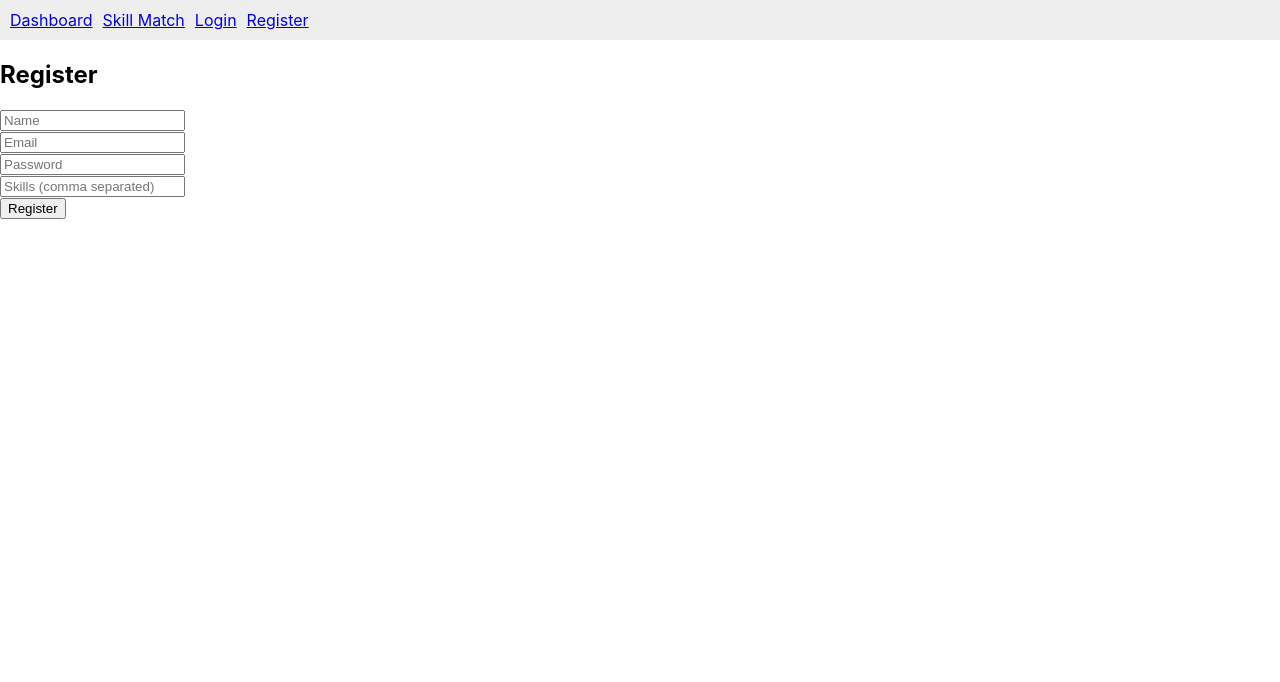
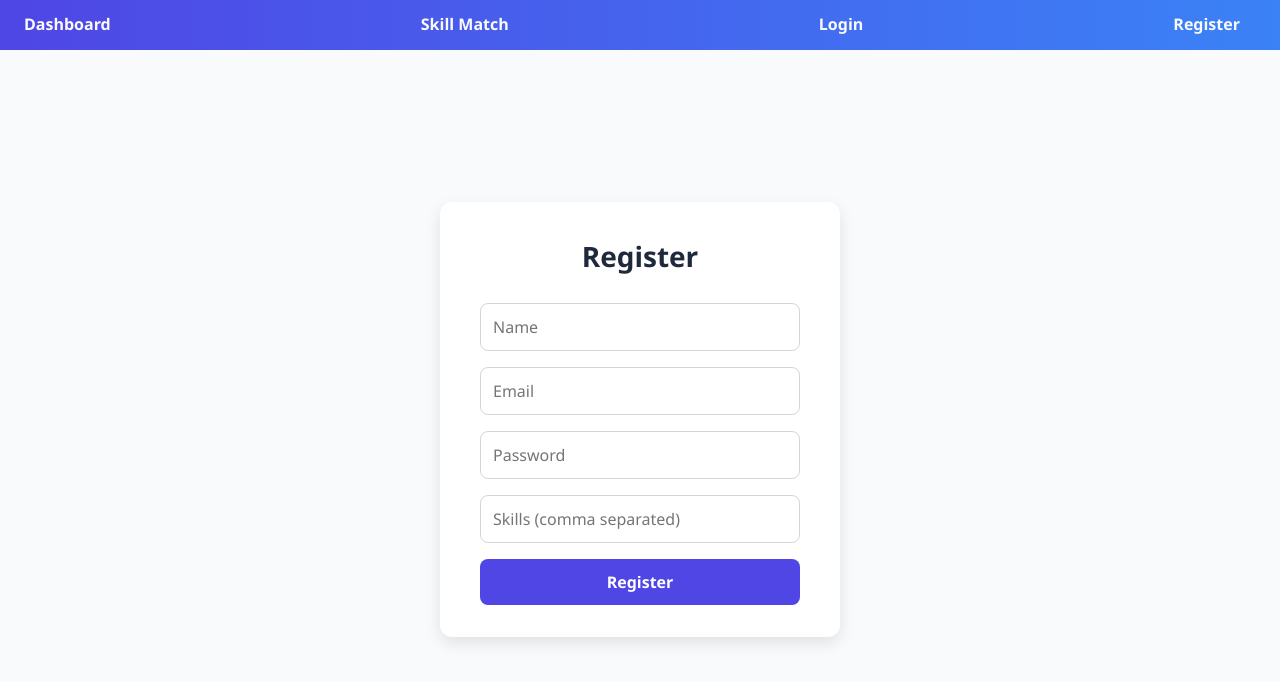
Before and after one commit to jyothi730/SkillSwap, a React (Create React App) app in the folder frontend/: page /register in a window 1280 px wide. Shown: the top 682 px of the page. Built offline with nearby package versions, Linux system fonts and the light colour scheme.

Commit message:
added css

```diff
--- a/frontend/src/components/Navbar.js
+++ b/frontend/src/components/Navbar.js
@@ -6,7 +6,7 @@ class Navbar extends Component {
     const isLoggedIn = localStorage.getItem("token");
 
     return (
-      <nav style={{ padding: "10px", background: "#eee" }}>
+      <nav>
         <Link to="/dashboard" style={{ marginRight: "10px" }}>
           Dashboard
         </Link>
--- a/frontend/src/index.css
+++ b/frontend/src/index.css
@@ -1,13 +1,262 @@
-body {
+/* Reset */
+* {
   margin: 0;
-  font-family: -apple-system, BlinkMacSystemFont, 'Segoe UI', 'Roboto', 'Oxygen',
-    'Ubuntu', 'Cantarell', 'Fira Sans', 'Droid Sans', 'Helvetica Neue',
-    sans-serif;
-  -webkit-font-smoothing: antialiased;
-  -moz-osx-font-smoothing: grayscale;
+  padding: 0;
+  box-sizing: border-box;
+  font-family: "Segoe UI", Roboto, Helvetica, Arial, sans-serif;
 }
 
-code {
-  font-family: source-code-pro, Menlo, Monaco, Consolas, 'Courier New',
-    monospace;
+body {
+  background: #f9fafb;
+  color: #333;
+  line-height: 1.6;
 }
+
+/* Navbar */
+nav {
+  background: linear-gradient(90deg, #4f46e5, #3b82f6);
+  padding: 0.75rem 1.5rem;
+  display: flex;
+  align-items: center;
+  justify-content: space-between;
+}
+
+nav a {
+  color: #f9fafb;
+  margin-right: 1rem;
+  text-decoration: none;
+  font-weight: 600;
+  transition: color 0.2s ease;
+}
+
+nav a:hover {
+  color: #dbeafe;
+}
+
+nav button {
+  background: #ef4444;
+  color: #fff;
+  padding: 0.5rem 1.25rem;
+  border: none;
+  border-radius: 6px;
+  cursor: pointer;
+  font-weight: 500;
+}
+
+nav button:hover {
+  background: #dc2626;
+}
+
+/* Centered container */
+.center-container {
+  display: flex;
+  flex-direction: column;
+  align-items: center;
+  height: calc(100vh - 60px); /* Full screen minus navbar */
+  text-align: center;
+}
+
+/* Dashboard Heading */
+h2 {
+  font-size: 2rem;
+  margin-bottom: 1rem;
+  color: #111827;
+}
+
+/* Subtext */
+.subtext {
+  font-size: 1.2rem;
+  color: #4b5563;
+}
+
+/* Buttons */
+button {
+  padding: 0.75rem 1.25rem;
+  border: none;
+  border-radius: 8px;
+  font-size: 1rem;
+  font-weight: 500;
+  background: #4f46e5;
+  color: white;
+  cursor: pointer;
+  transition: background 0.2s ease;
+}
+
+button:hover {
+  background: #4338ca;
+}
+
+/* Centering Page Content */
+.page-container {
+  display: flex;
+  justify-content: center;
+  align-items: center;
+  min-height: calc(100vh - 60px); /* navbar height */
+  background: #f9fafb;
+}
+
+/* Register Card */
+.register-card {
+  background: #fff;
+  padding: 2rem 2.5rem;
+  border-radius: 12px;
+  box-shadow: 0 6px 16px rgba(0,0,0,0.1);
+  width: 100%;
+  max-width: 400px;
+  text-align: center;
+}
+
+.register-card h2 {
+  margin-bottom: 1.5rem;
+  font-size: 1.75rem;
+  font-weight: bold;
+  color: #1e293b;
+}
+
+/* Input Fields */
+.register-card input {
+  width: 100%;
+  padding: 0.75rem;
+  margin-bottom: 1rem;
+  border: 1px solid #d1d5db;
+  border-radius: 8px;
+  font-size: 1rem;
+  outline: none;
+  transition: border 0.2s ease;
+}
+
+.register-card input:focus {
+  border-color: #3b82f6;
+  box-shadow: 0 0 0 3px rgba(59,130,246,0.2);
+}
+
+/* Button */
+.register-card button {
+  width: 100%;
+  background: #4f46e5;
+  color: #fff;
+  padding: 0.75rem;
+  border: none;
+  border-radius: 8px;
+  font-size: 1rem;
+  font-weight: bold;
+  cursor: pointer;
+  transition: background 0.2s ease;
+}
+
+.register-card button:hover {
+  background: #4338ca;
+}
+
+/* Login Card */
+.login-card {
+  background: #fff;
+  padding: 2rem 2.5rem;
+  border-radius: 12px;
+  box-shadow: 0 6px 18px rgba(0,0,0,0.1);
+  width: 100%;
+  max-width: 400px;
+  text-align: center;
+}
+
+.login-card h2 {
+  margin-bottom: 1.5rem;
+  font-size: 1.75rem;
+  font-weight: bold;
+  color: #1e293b;
+}
+
+/* Input Fields */
+.login-card input {
+  width: 100%;
+  padding: 0.75rem;
+  margin-bottom: 1rem;
+  border: 1px solid #d1d5db;
+  border-radius: 8px;
+  font-size: 1rem;
+  outline: none;
+  transition: border 0.2s ease, box-shadow 0.2s ease;
+}
+
+.login-card input:focus {
+  border-color: #3b82f6;
+  box-shadow: 0 0 0 3px rgba(59,130,246,0.2);
+}
+
+/* Button */
+.login-card button {
+  width: 100%;
+  background: #4f46e5;
+  color: #fff;
+  padding: 0.75rem;
+  border: none;
+  border-radius: 8px;
+  font-size: 1rem;
+  font-weight: bold;
+  cursor: pointer;
+  transition: background 0.2s ease;
+}
+
+.login-card button:hover {
+  background: #4338ca;
+}
+
+/* Skill Match Page Layout */
+.skill-container {
+  display: flex;
+  flex-direction: column;
+  align-items: center;
+  padding: 2rem;
+}
+
+/* Button */
+.skill-container button {
+  background: #4f46e5;
+  color: white;
+  padding: 0.75rem 1.5rem;
+  border: none;
+  border-radius: 8px;
+  font-size: 1rem;
+  font-weight: bold;
+  cursor: pointer;
+  margin-bottom: 2rem;
+  transition: background 0.2s ease;
+}
+
+.skill-container button:hover {
+  background: #4338ca;
+}
+
+/* Results Layout */
+.matches {
+  display: flex;
+  flex-direction: column;
+  gap: 1rem;
+  width: 100%;
+  max-width: 600px;
+}
+
+/* User Card */
+.user-card {
+  background: #fff;
+  padding: 1.5rem;
+  border-radius: 12px;
+  box-shadow: 0 4px 12px rgba(0,0,0,0.1);
+  transition: transform 0.2s ease;
+}
+
+.user-card:hover {
+  transform: translateY(-3px);
+}
+
+.user-card h3 {
+  margin: 0 0 0.5rem 0;
+  color: #1e293b;
+  font-size: 1.2rem;
+}
+
+.user-card p {
+  margin: 0;
+  font-size: 1rem;
+  color: #374151;
+}
--- a/frontend/src/pages/Dashboard.js
+++ b/frontend/src/pages/Dashboard.js
@@ -3,9 +3,9 @@ import React, { Component } from "react";
 class Dashboard extends Component {
   render() {
     return (
-      <div>
+      <div className="center-container">
         <h2>Welcome to Dashboard</h2>
-        <p>You are logged in!</p>
+        <p className="subtext">You are logged in!</p>
       </div>
     );
   }
--- a/frontend/src/pages/Login.js
+++ b/frontend/src/pages/Login.js
@@ -28,7 +28,8 @@ class Login extends Component {
 
   render() {
     return (
-      <div>
+      <div className="page-container">
+      <div className="login-card">
         <h2>Login</h2>
         {this.state.error && <p style={{ color: "red" }}>{this.state.error}</p>}
         <form onSubmit={this.handleSubmit}>
@@ -48,6 +49,7 @@ class Login extends Component {
           /><br/>
           <button type="submit">Login</button>
         </form>
+        </div>
       </div>
     );
   }
--- a/frontend/src/pages/Register.js
+++ b/frontend/src/pages/Register.js
@@ -31,7 +31,8 @@ class Register extends Component {
 
   render() {
     return (
-      <div>
+      <div className="page-container">
+        <div className="register-card">
           <h2>Register</h2>
           {this.state.error && <p style={{ color: "red" }}>{this.state.error}</p>}
           <form onSubmit={this.handleSubmit}>
@@ -66,6 +67,7 @@ class Register extends Component {
             <button type="submit">Register</button>
           </form>
         </div>
+      </div>
     );
   }
 }
--- a/frontend/src/pages/SkillMatch.js
+++ b/frontend/src/pages/SkillMatch.js
@@ -9,7 +9,7 @@ class SkillMatch extends Component {
   handleFindMatches = async () => {
     try {
       const token = localStorage.getItem("token");
-      const res = await axios.post(
+      const res = await axios.get(
         "http://localhost:5000/api/users/me/matches",
         { headers: { Authorization: `Bearer ${token}` } }
       );
@@ -21,17 +21,20 @@ class SkillMatch extends Component {
 
   render() {
     return (
-      <div>
+      <div className="skill-container">
         <h2>Skill Match</h2>
         <button onClick={this.handleFindMatches}>Find Matches</button>
-
-        <ul>
-          {this.state.matches.map((user, idx) => (
-            <li key={idx}>
-              {user.name} – {user.skills.join(", ")}
-            </li>
-          ))}
-        </ul>
+        <div className="matches">
+        {this.state.matches.map((user, idx) => (
+          <div key={idx} className="skills-box">
+            <h3>{user.username}</h3>
+            <p>Score: {user.score}</p>
+            {user.offeredMatch.length > 0 && (
+              <p>Matched Skills: {user.offeredMatch.join(", ")}</p>
+            )}
+          </div>
+        ))}
+        </div>
       </div>
     );
   }
```
Lines whose indentation alone changed are shown as unchanged.
